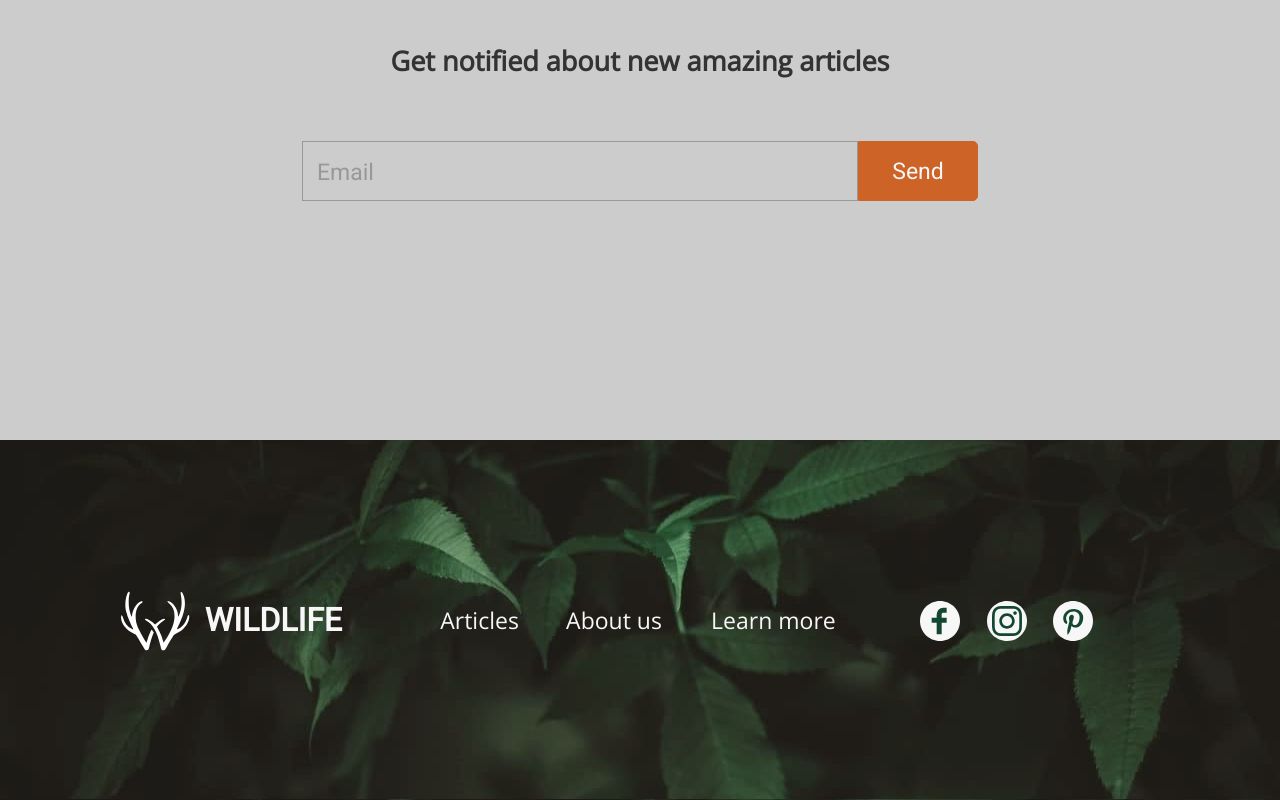
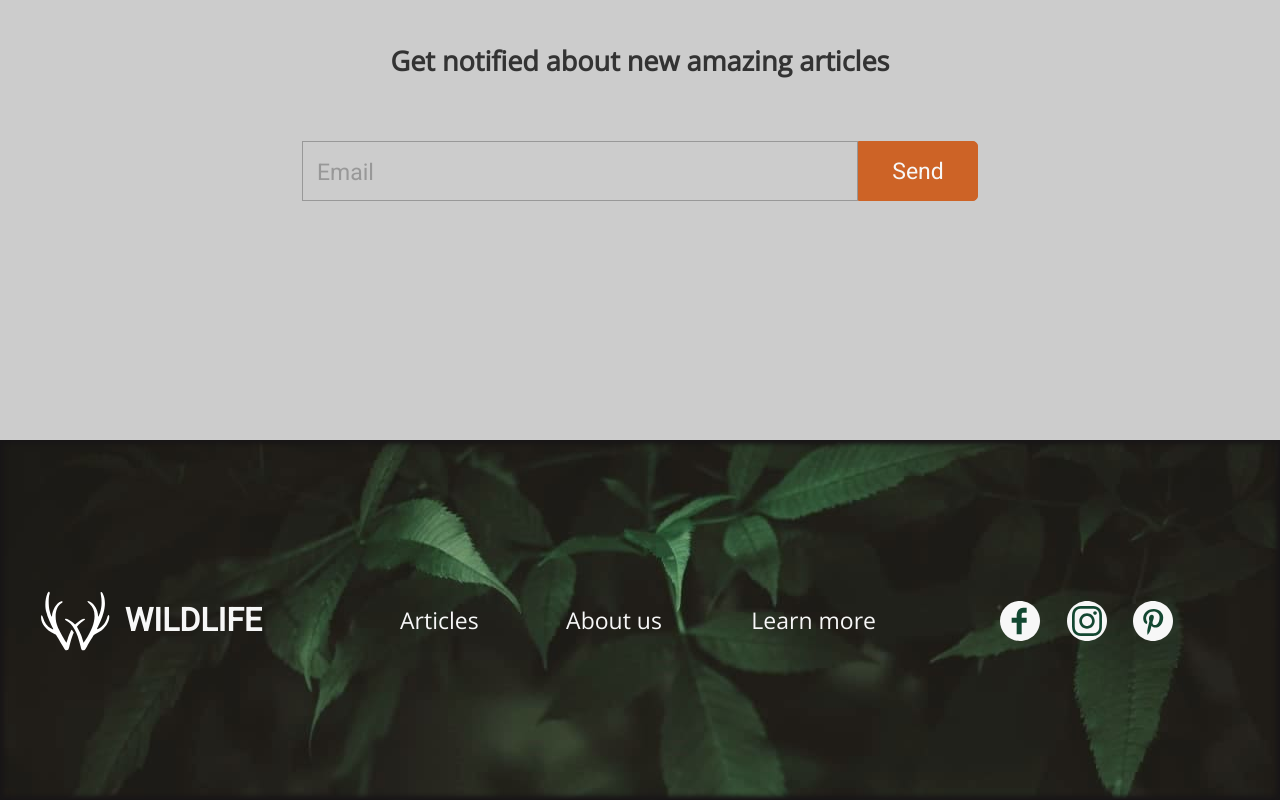
Before and after one commit to Wolf-Den1994/wildlife, a plain HTML site: page index.html in a window 1280 px wide. Shown: the part 1710-2510 px from the top of the page. Drawn offline with nearby package versions, Linux system fonts and the light colour scheme.

Commit message:
fix: header logotype and header icon search and footer

```diff
--- a/css/style.css
+++ b/css/style.css
@@ -18,6 +18,7 @@ html {
   background-image: url(../img/header-background.png);
   max-width: 1440px;
   margin: 1px auto 0;
+  box-shadow: inset 0 0 4px 4px #02160B;
 }
 
 .header {
@@ -28,7 +29,7 @@ html {
   align-items: center;
 }
 
-.header_logotype_link {
+.header_logotype {
   width: 222px;
   margin: 17px 0 0;
   display: flex;
@@ -83,8 +84,13 @@ html {
 .header_menu_link_img:hover {
   filter: grayscale(0.1);
   transition: all 0.25s ease-in-out;
-  transform: scale(1.2);
+  transform: scale(1.1);
+  background: url(../img/icon/search_hover.svg) no-repeat;
   cursor: pointer;
+}
+
+.header_menu_link_img:active {
+  background: url(../img/icon/search_active.svg) no-repeat;
 }
 
 .header_menu_link {
@@ -327,6 +333,15 @@ html {
   background: url(../img/footer-background.png);
   max-width: 1440px;
   margin: 0 auto;
+  box-shadow: inset 0 0 4px 4px #181617;
+}
+
+.footer {
+  display: flex;
+  align-items: center;
+  justify-content: space-between;
+  width: 1200px;
+  margin: 0 auto;
 }
 
 .footer_menu {
@@ -338,6 +353,7 @@ html {
   display: flex;
   justify-content: space-between;
   align-items: center;
+  width: 480px;
 }
 
 .footer_menu_item,
@@ -350,7 +366,7 @@ html {
 }
 
 .footer_menu_link_page_art {
-  margin-left: 51px;
+  margin-left: 10px;
 }
 
 .footer_menu_link_page_about {
@@ -358,12 +374,12 @@ html {
 }
 
 .footer_menu_link_page_learn {
-  margin-right: 35px;
+  margin-right: -6px;
 }
 
 .footer_menu_link_page_social {
   margin-left: 2px;
-  margin-top: 5px;
+  margin-top: 30px;
 }
 
 .footer_menu_link:hover {
@@ -390,12 +406,12 @@ html {
 }
 
 .footer_logo_icon {
-  margin: 0 0 2px;
+  margin: 22px 0 0;
 }
-
+/*
 .footer_logo_name {
   margin: 0 0 25px;
-}
+} */
 
 .footer_title {
   font-family: 'Roboto', sans-serif;
--- a/index.html
+++ b/index.html
@@ -34,8 +34,7 @@
    <div class="header_background_color">
       <div class="header_background">
          <header class="header">
-            <div class="header_logotype">
-               <a href="#" class="header_logotype_link">
+            <a href="#" class="header_logotype">
                <div class="header_logo_icon">
                   <img src="./img/icon/logo.svg" alt="logo" class="header_logo_icon_img">
                </div>
@@ -43,7 +42,6 @@
                   <h1 class="header_title">wildlife</h1>
                </div>
             </a>
-            </div>
             <nav class="header_menu">
                <ul class="header_menu_list">
                   <li class="header_menu_item">
@@ -129,9 +127,6 @@
    <div class="footer_background_color">
       <div class="footer_background">
          <footer class="footer">
-            <nav class="footer_menu">
-               <ul class="footer_menu_list">
-                  <li class="footer_menu_item">
             <a href="#" class="footer_menu_link footer_menu_link_logo">
                <div class="footer_logo_icon">
                   <img src="./img/icon/logo.svg" alt="logo" class="footer_logo_icon_img">
@@ -140,7 +135,8 @@
                   <h2 class="footer_title">wildlife</h2>
                </div>
             </a>
-                  </li>
+            <nav class="footer_menu">
+               <ul class="footer_menu_list">
                   <li class="footer_menu_item footer_menu_link_page footer_menu_link_page_art">
                      <a href="#" class="footer_menu_link">Articles</a>
                   </li>
@@ -150,7 +146,9 @@
                   <li class="footer_menu_item footer_menu_link_page footer_menu_link_page_learn">
                      <a href="#" class="footer_menu_link">Learn more</a>
                   </li>
-                  <li class="footer_menu_item footer_menu_link_page footer_menu_link_page_social">
+               </ul>
+            </nav>
+            <nav class="footer_menu_item footer_menu_link_page footer_menu_link_page_social">
                <ul class="footer_second_menu_list">
                   <li class="footer_second_menu_item">
                      <a href="#" class="footer_second_menu_link link_facebook"></a>
@@ -165,8 +163,6 @@
                      <a href="#" class="footer_second_menu_link link_youtube"></a>
                   </li>
                </ul>
-                  </li>
-               </ul>
             </nav>
          </footer>
       </div>
```
Also changed, not shown: img/icon/search_active.svg (added), img/icon/search_hover.svg (added). Lines whose indentation alone changed are shown as unchanged.
